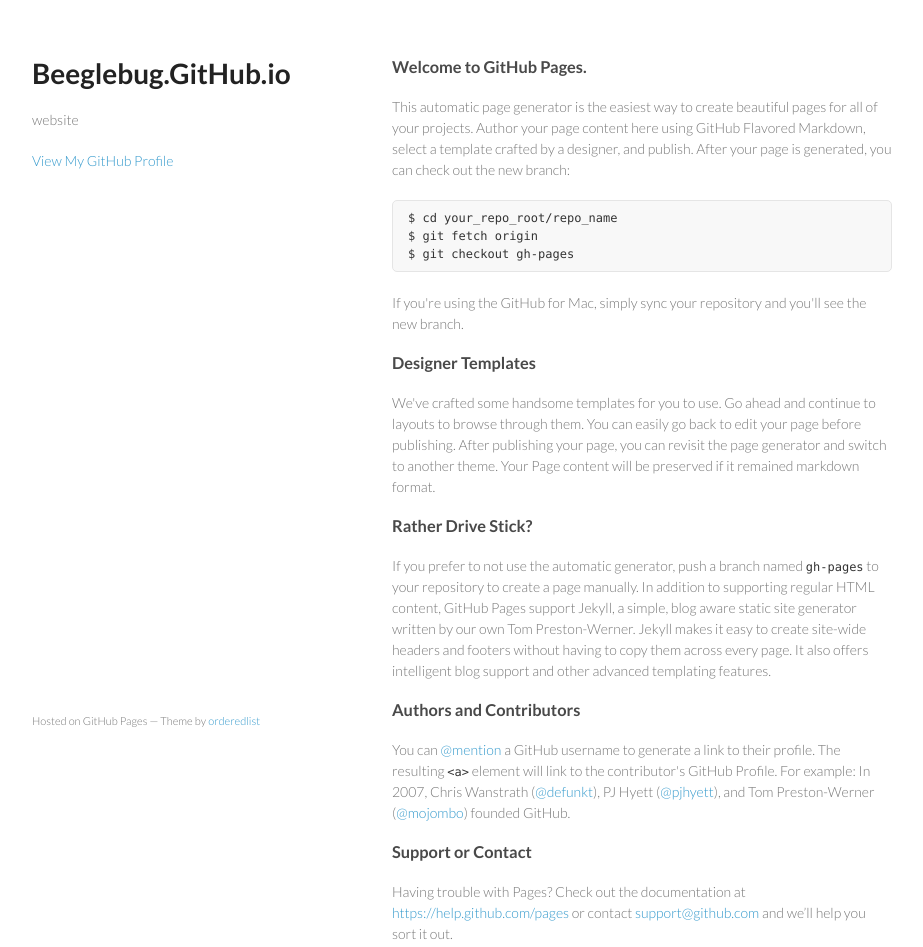
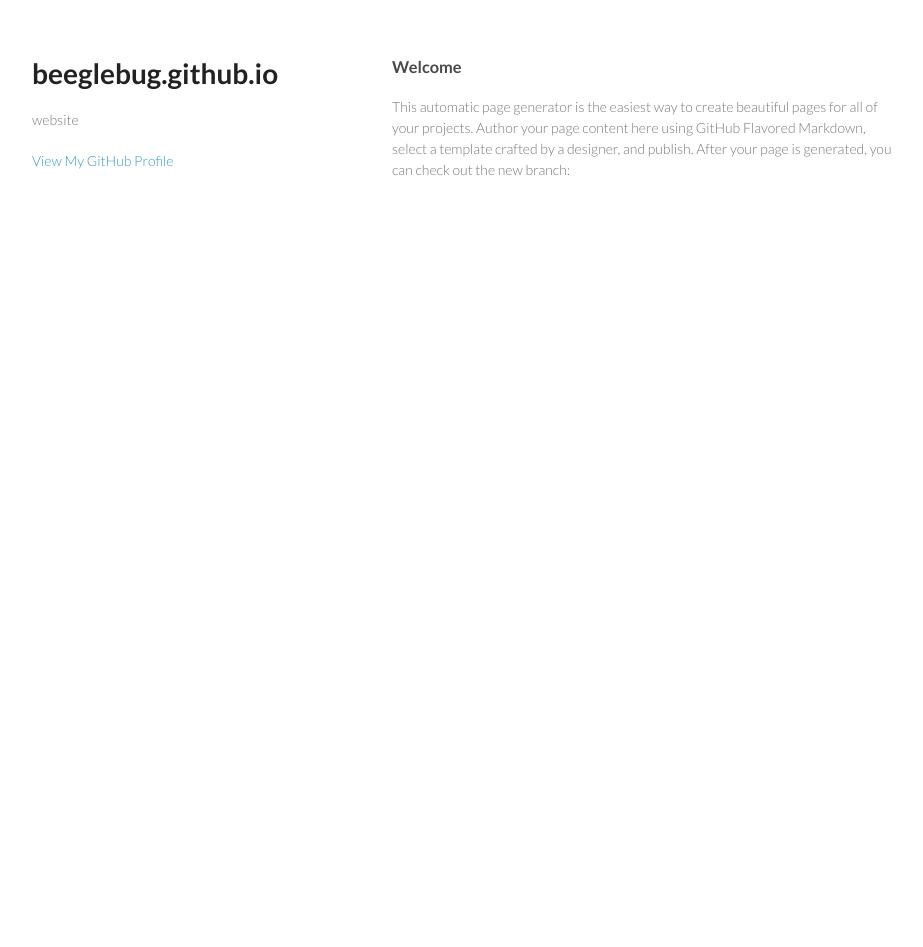
Before and after one commit to beeglebug/beeglebug.github.io, a plain HTML site: page index.html in a window 1280 px wide. Shown: the whole page, without its empty margins (178-1101 px from the left). After the commit the page ends 800 px from the top, so only its background shows below. Drawn offline with Linux system fonts and the light colour scheme.

Commit message:
initial commit

```diff
--- a/index.html
+++ b/index.html
@@ -3,11 +3,10 @@
 <head>
     <meta charset="utf-8">
     <meta http-equiv="X-UA-Compatible" content="chrome=1">
-    <title>Beeglebug.GitHub.io by beeglebug</title>
-
-    <link rel="stylesheet" href="stylesheets/styles.css">
-    <link rel="stylesheet" href="stylesheets/pygment_trac.css">
     <meta name="viewport" content="width=device-width, initial-scale=1, user-scalable=no">
+    <title>beeglebug.github.io</title>
+    <link rel="stylesheet" href="css/styles.css">
+    <link rel="stylesheet" href="css/pygment_trac.css">
     <!--[if lt IE 9]>
     <script src="//html5shiv.googlecode.com/svn/trunk/html5.js"></script>
     <![endif]-->
@@ -15,51 +14,17 @@
 <body>
 <div class="wrapper">
     <header>
-        <h1>Beeglebug.GitHub.io</h1>
+        <h1>beeglebug.github.io</h1>
         <p>website</p>
-
-
         <p class="view"><a href="https://github.com/beeglebug">View My GitHub Profile</a></p>
-
     </header>
     <section>
-        <h3>
-<a id="welcome-to-github-pages" class="anchor" href="#welcome-to-github-pages" aria-hidden="true"><span class="octicon octicon-link"></span></a>Welcome to GitHub Pages.</h3>
-
-<p>This automatic page generator is the easiest way to create beautiful pages for all of your projects. Author your page content here using GitHub Flavored Markdown, select a template crafted by a designer, and publish. After your page is generated, you can check out the new branch:</p>
-
-<pre><code>$ cd your_repo_root/repo_name
-$ git fetch origin
-$ git checkout gh-pages
-</code></pre>
-
-<p>If you're using the GitHub for Mac, simply sync your repository and you'll see the new branch.</p>
-
-<h3>
-<a id="designer-templates" class="anchor" href="#designer-templates" aria-hidden="true"><span class="octicon octicon-link"></span></a>Designer Templates</h3>
-
-<p>We've crafted some handsome templates for you to use. Go ahead and continue to layouts to browse through them. You can easily go back to edit your page before publishing. After publishing your page, you can revisit the page generator and switch to another theme. Your Page content will be preserved if it remained markdown format.</p>
-
-<h3>
-<a id="rather-drive-stick" class="anchor" href="#rather-drive-stick" aria-hidden="true"><span class="octicon octicon-link"></span></a>Rather Drive Stick?</h3>
-
-<p>If you prefer to not use the automatic generator, push a branch named <code>gh-pages</code> to your repository to create a page manually. In addition to supporting regular HTML content, GitHub Pages support Jekyll, a simple, blog aware static site generator written by our own Tom Preston-Werner. Jekyll makes it easy to create site-wide headers and footers without having to copy them across every page. It also offers intelligent blog support and other advanced templating features.</p>
-
-<h3>
-<a id="authors-and-contributors" class="anchor" href="#authors-and-contributors" aria-hidden="true"><span class="octicon octicon-link"></span></a>Authors and Contributors</h3>
-
-<p>You can <a href="https://github.com/blog/821" class="user-mention">@mention</a> a GitHub username to generate a link to their profile. The resulting <code>&lt;a&gt;</code> element will link to the contributor's GitHub Profile. For example: In 2007, Chris Wanstrath (<a href="https://github.com/defunkt" class="user-mention">@defunkt</a>), PJ Hyett (<a href="https://github.com/pjhyett" class="user-mention">@pjhyett</a>), and Tom Preston-Werner (<a href="https://github.com/mojombo" class="user-mention">@mojombo</a>) founded GitHub.</p>
-
-<h3>
-<a id="support-or-contact" class="anchor" href="#support-or-contact" aria-hidden="true"><span class="octicon octicon-link"></span></a>Support or Contact</h3>
-
-<p>Having trouble with Pages? Check out the documentation at <a href="https://help.github.com/pages">https://help.github.com/pages</a> or contact <a href="mailto:support@github.com">support@github.com</a> and we’ll help you sort it out.</p>
+        <h3>Welcome</h3>
+        <p>This automatic page generator is the easiest way to create beautiful pages for all of your projects. Author
+            your page content here using GitHub Flavored Markdown, select a template crafted by a designer, and publish.
+            After your page is generated, you can check out the new branch:</p>
     </section>
-      <footer>
-        <p><small>Hosted on GitHub Pages &mdash; Theme by <a href="https://github.com/orderedlist">orderedlist</a></small></p>
-      </footer>
 </div>
-    <script src="javascripts/scale.fix.js"></script>
-
+<script src="js/scale.fix.js"></script>
 </body>
 </html>
```
Also changed, not shown: params.json (deleted, +0 -1 lines), css/pygment_trac.css (renamed from stylesheets/pygment_trac.css), css/styles.css (renamed from stylesheets/styles.css), js/scale.fix.js (renamed from javascripts/scale.fix.js), 1 other file. Lines whose indentation alone changed are shown as unchanged.
